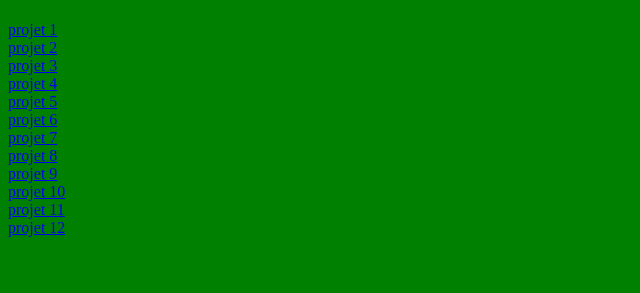
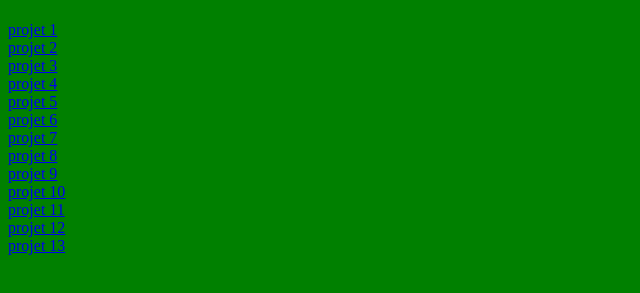
Before and after one commit to margauxlcf116-pad/BTS-SIO-26-27, a plain HTML site: page index.html in a window 1280 px wide. Shown: the part 85-378 px from the top of the page, without its empty margins (0-640 px from the left). Drawn offline with Linux system fonts and the light colour scheme.

Commit message:
Add files via upload

```diff
--- a/index.html
+++ b/index.html
@@ -30,6 +30,8 @@
 	<a href = "tp11/boutons.html"> projet 11 </a>
 	<br>
 	<a href = "tp12/calculatrice.html"> projet 12 </a>
+	<br>
+	<a href = "projet2_VM.pdf"> projet 13 </a>
 
 
 </body>
```
Also changed, not shown: 1 other file.
